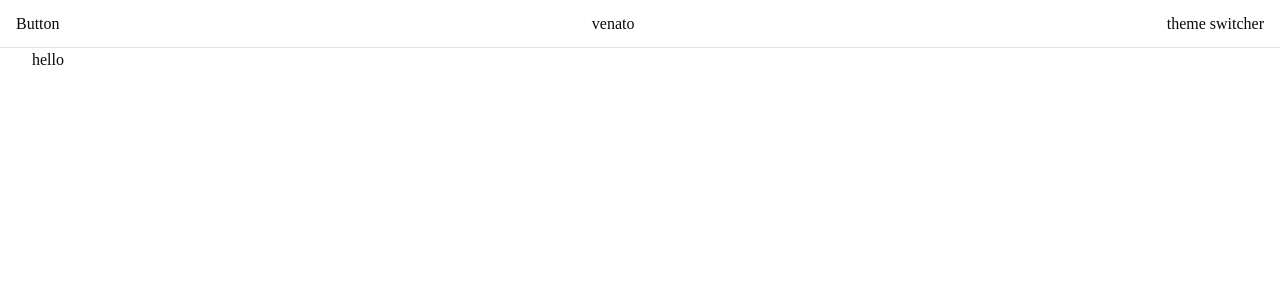
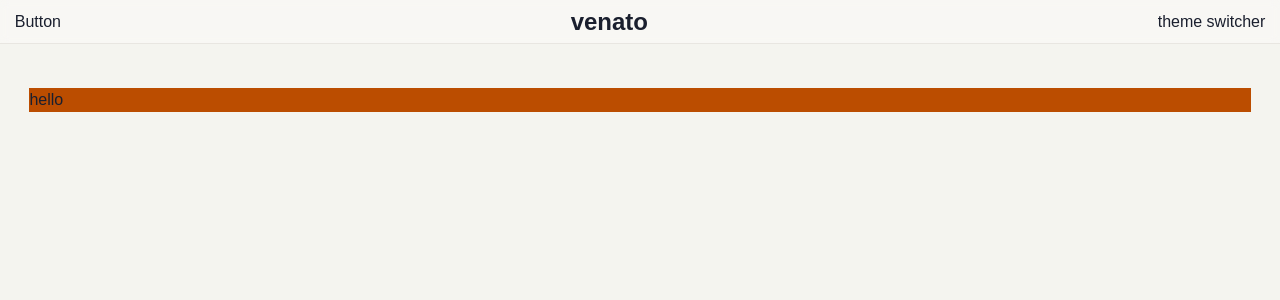
Before and after one commit to alainhaldi/venato, a Next.js app: page / in a window 1280 px wide. Shown: the top 300 px of the page. Built offline with nearby package versions, Linux system fonts and the light colour scheme.

Commit message:
Add tweakcn theme

```diff
--- a/package.json
+++ b/package.json
@@ -15,6 +15,7 @@
     "clsx": "^2.1.1",
     "lucide-react": "^1.7.0",
     "next": "16.2.2",
+    "next-themes": "^0.4.6",
     "radix-ui": "^1.4.3",
     "react": "19.2.4",
     "react-dom": "19.2.4",
--- a/src/app/globals.css
+++ b/src/app/globals.css
@@ -7,8 +7,8 @@
 @theme inline {
   --color-background: var(--background);
   --color-foreground: var(--foreground);
-  --font-sans: var(--font-sans);
-  --font-mono: var(--font-geist-mono);
+  --font-sans: Antic, ui-sans-serif, sans-serif, system-ui;
+  --font-mono: JetBrains Mono, Courier New, monospace;
   --font-heading: var(--font-sans);
   --color-sidebar-ring: var(--sidebar-ring);
   --color-sidebar-border: var(--sidebar-border);
@@ -46,75 +46,142 @@
   --radius-2xl: calc(var(--radius) * 1.8);
   --radius-3xl: calc(var(--radius) * 2.2);
   --radius-4xl: calc(var(--radius) * 2.6);
+  --font-serif: Signifier, Georgia, serif;
+  --radius: 0.35rem;
+  --tracking-tighter: calc(var(--tracking-normal) - 0.05em);
+  --tracking-tight: calc(var(--tracking-normal) - 0.025em);
+  --tracking-wide: calc(var(--tracking-normal) + 0.025em);
+  --tracking-wider: calc(var(--tracking-normal) + 0.05em);
+  --tracking-widest: calc(var(--tracking-normal) + 0.1em);
+  --tracking-normal: var(--tracking-normal);
+  --shadow-2xl: var(--shadow-2xl);
+  --shadow-xl: var(--shadow-xl);
+  --shadow-lg: var(--shadow-lg);
+  --shadow-md: var(--shadow-md);
+  --shadow: var(--shadow);
+  --shadow-sm: var(--shadow-sm);
+  --shadow-xs: var(--shadow-xs);
+  --shadow-2xs: var(--shadow-2xs);
+  --spacing: var(--spacing);
+  --letter-spacing: var(--letter-spacing);
+  --shadow-offset-y: var(--shadow-offset-y);
+  --shadow-offset-x: var(--shadow-offset-x);
+  --shadow-spread: var(--shadow-spread);
+  --shadow-blur: var(--shadow-blur);
+  --shadow-opacity: var(--shadow-opacity);
+  --color-shadow-color: var(--shadow-color);
+  --color-destructive-foreground: var(--destructive-foreground);
 }
 
 :root {
-  --background: oklch(1 0 0);
-  --foreground: oklch(0.145 0 0);
-  --card: oklch(1 0 0);
-  --card-foreground: oklch(0.145 0 0);
-  --popover: oklch(1 0 0);
-  --popover-foreground: oklch(0.145 0 0);
-  --primary: oklch(0.205 0 0);
-  --primary-foreground: oklch(0.985 0 0);
-  --secondary: oklch(0.97 0 0);
-  --secondary-foreground: oklch(0.205 0 0);
-  --muted: oklch(0.97 0 0);
-  --muted-foreground: oklch(0.556 0 0);
-  --accent: oklch(0.97 0 0);
-  --accent-foreground: oklch(0.205 0 0);
-  --destructive: oklch(0.577 0.245 27.325);
-  --border: oklch(0.922 0 0);
-  --input: oklch(0.922 0 0);
-  --ring: oklch(0.708 0 0);
-  --chart-1: oklch(0.87 0 0);
-  --chart-2: oklch(0.556 0 0);
-  --chart-3: oklch(0.439 0 0);
-  --chart-4: oklch(0.371 0 0);
-  --chart-5: oklch(0.269 0 0);
-  --radius: 0.625rem;
-  --sidebar: oklch(0.985 0 0);
-  --sidebar-foreground: oklch(0.145 0 0);
-  --sidebar-primary: oklch(0.205 0 0);
-  --sidebar-primary-foreground: oklch(0.985 0 0);
-  --sidebar-accent: oklch(0.97 0 0);
-  --sidebar-accent-foreground: oklch(0.205 0 0);
-  --sidebar-border: oklch(0.922 0 0);
-  --sidebar-ring: oklch(0.708 0 0);
+  --background: oklch(0.9761 0.0041 91.4461);
+  --foreground: oklch(0.2417 0.0298 269.8827);
+  --card: oklch(1.0000 0 0);
+  --card-foreground: oklch(0.2417 0.0298 269.8827);
+  --popover: oklch(1.0000 0 0);
+  --popover-foreground: oklch(0.2417 0.0298 269.8827);
+  --primary: oklch(0.6333 0.0309 154.9039);
+  --primary-foreground: oklch(1.0000 0 0);
+  --secondary: oklch(0.8596 0.0291 119.9919);
+  --secondary-foreground: oklch(0.2417 0.0298 269.8827);
+  --muted: oklch(0.9251 0.0071 88.6450);
+  --muted-foreground: oklch(0.5510 0.0234 264.3637);
+  --accent: oklch(0.8242 0.0221 136.6092);
+  --accent-foreground: oklch(0.2417 0.0298 269.8827);
+  --destructive: oklch(0.5624 0.1743 26.1433);
+  --border: oklch(0.9251 0.0071 88.6450);
+  --input: oklch(1.0000 0 0);
+  --ring: oklch(0.6333 0.0309 154.9039);
+  --chart-1: oklch(0.6333 0.0309 154.9039);
+  --chart-2: oklch(0.7209 0.0489 120.9474);
+  --chart-3: oklch(0.6744 0.0427 136.0110);
+  --chart-4: oklch(0.5510 0.0234 264.3637);
+  --chart-5: oklch(0.9251 0.0071 88.6450);
+  --radius: 0.35rem;
+  --sidebar: oklch(0.9845 0.0026 106.4477);
+  --sidebar-foreground: oklch(0.2417 0.0298 269.8827);
+  --sidebar-primary: oklch(0.6333 0.0309 154.9039);
+  --sidebar-primary-foreground: oklch(1.0000 0 0);
+  --sidebar-accent: oklch(0.9251 0.0071 88.6450);
+  --sidebar-accent-foreground: oklch(0.2417 0.0298 269.8827);
+  --sidebar-border: oklch(0.9251 0.0071 88.6450);
+  --sidebar-ring: oklch(0.6333 0.0309 154.9039);
+  --destructive-foreground: oklch(1.0000 0 0);
+  --font-sans: Antic, ui-sans-serif, sans-serif, system-ui;
+  --font-serif: Signifier, Georgia, serif;
+  --font-mono: JetBrains Mono, Courier New, monospace;
+  --shadow-color: #1a1f2e;
+  --shadow-opacity: 0.04;
+  --shadow-blur: 2px;
+  --shadow-spread: 0px;
+  --shadow-offset-x: 0px;
+  --shadow-offset-y: 1px;
+  --letter-spacing: 0em;
+  --spacing: 0.23rem;
+  --shadow-2xs: 0px 1px 2px 0px hsl(225 27.7778% 14.1176% / 0.02);
+  --shadow-xs: 0px 1px 2px 0px hsl(225 27.7778% 14.1176% / 0.02);
+  --shadow-sm: 0px 1px 2px 0px hsl(225 27.7778% 14.1176% / 0.04), 0px 1px 2px -1px hsl(225 27.7778% 14.1176% / 0.04);
+  --shadow: 0px 1px 2px 0px hsl(225 27.7778% 14.1176% / 0.04), 0px 1px 2px -1px hsl(225 27.7778% 14.1176% / 0.04);
+  --shadow-md: 0px 1px 2px 0px hsl(225 27.7778% 14.1176% / 0.04), 0px 2px 4px -1px hsl(225 27.7778% 14.1176% / 0.04);
+  --shadow-lg: 0px 1px 2px 0px hsl(225 27.7778% 14.1176% / 0.04), 0px 4px 6px -1px hsl(225 27.7778% 14.1176% / 0.04);
+  --shadow-xl: 0px 1px 2px 0px hsl(225 27.7778% 14.1176% / 0.04), 0px 8px 10px -1px hsl(225 27.7778% 14.1176% / 0.04);
+  --shadow-2xl: 0px 1px 2px 0px hsl(225 27.7778% 14.1176% / 0.10);
+  --tracking-normal: 0em;
 }
 
 .dark {
-  --background: oklch(0.145 0 0);
-  --foreground: oklch(0.985 0 0);
-  --card: oklch(0.205 0 0);
-  --card-foreground: oklch(0.985 0 0);
-  --popover: oklch(0.205 0 0);
-  --popover-foreground: oklch(0.985 0 0);
-  --primary: oklch(0.922 0 0);
-  --primary-foreground: oklch(0.205 0 0);
-  --secondary: oklch(0.269 0 0);
-  --secondary-foreground: oklch(0.985 0 0);
-  --muted: oklch(0.269 0 0);
-  --muted-foreground: oklch(0.708 0 0);
-  --accent: oklch(0.269 0 0);
-  --accent-foreground: oklch(0.985 0 0);
-  --destructive: oklch(0.704 0.191 22.216);
-  --border: oklch(1 0 0 / 10%);
-  --input: oklch(1 0 0 / 15%);
-  --ring: oklch(0.556 0 0);
-  --chart-1: oklch(0.87 0 0);
-  --chart-2: oklch(0.556 0 0);
-  --chart-3: oklch(0.439 0 0);
-  --chart-4: oklch(0.371 0 0);
-  --chart-5: oklch(0.269 0 0);
-  --sidebar: oklch(0.205 0 0);
-  --sidebar-foreground: oklch(0.985 0 0);
-  --sidebar-primary: oklch(0.488 0.243 264.376);
-  --sidebar-primary-foreground: oklch(0.985 0 0);
-  --sidebar-accent: oklch(0.269 0 0);
-  --sidebar-accent-foreground: oklch(0.985 0 0);
-  --sidebar-border: oklch(1 0 0 / 10%);
-  --sidebar-ring: oklch(0.556 0 0);
+  --background: oklch(0.1448 0 0);
+  --foreground: oklch(0.9702 0 0);
+  --card: oklch(0.1822 0 0);
+  --card-foreground: oklch(0.9702 0 0);
+  --popover: oklch(0.1822 0 0);
+  --popover-foreground: oklch(0.9702 0 0);
+  --primary: oklch(0.6333 0.0309 154.9039);
+  --primary-foreground: oklch(0 0 0);
+  --secondary: oklch(0.2178 0 0);
+  --secondary-foreground: oklch(0.9702 0 0);
+  --muted: oklch(0.2178 0 0);
+  --muted-foreground: oklch(0.7058 0 0);
+  --accent: oklch(0.3709 0.0248 153.9823);
+  --accent-foreground: oklch(0.9702 0 0);
+  --destructive: oklch(0.6368 0.2078 25.3313);
+  --border: oklch(0.2850 0 0);
+  --input: oklch(0.1822 0 0);
+  --ring: oklch(0.6333 0.0309 154.9039);
+  --chart-1: oklch(0.6333 0.0309 154.9039);
+  --chart-2: oklch(0.7209 0.0489 120.9474);
+  --chart-3: oklch(0.6744 0.0427 136.0110);
+  --chart-4: oklch(0.5510 0.0234 264.3637);
+  --chart-5: oklch(0.5096 0.0289 152.3460);
+  --sidebar: oklch(0.1684 0 0);
+  --sidebar-foreground: oklch(0.9702 0 0);
+  --sidebar-primary: oklch(0.6333 0.0309 154.9039);
+  --sidebar-primary-foreground: oklch(1.0000 0 0);
+  --sidebar-accent: oklch(0.2178 0 0);
+  --sidebar-accent-foreground: oklch(0.9702 0 0);
+  --sidebar-border: oklch(0.2850 0 0);
+  --sidebar-ring: oklch(0.6333 0.0309 154.9039);
+  --destructive-foreground: oklch(1.0000 0 0);
+  --radius: 0.35rem;
+  --font-sans: Antic, ui-sans-serif, sans-serif, system-ui;
+  --font-serif: Signifier, Georgia, serif;
+  --font-mono: JetBrains Mono, Courier New, monospace;
+  --shadow-color: #000000;
+  --shadow-opacity: 0.04;
+  --shadow-blur: 2px;
+  --shadow-spread: 0px;
+  --shadow-offset-x: 0px;
+  --shadow-offset-y: 1px;
+  --letter-spacing: 0em;
+  --spacing: 0.23rem;
+  --shadow-2xs: 0px 1px 2px 0px hsl(0 0% 0% / 0.02);
+  --shadow-xs: 0px 1px 2px 0px hsl(0 0% 0% / 0.02);
+  --shadow-sm: 0px 1px 2px 0px hsl(0 0% 0% / 0.04), 0px 1px 2px -1px hsl(0 0% 0% / 0.04);
+  --shadow: 0px 1px 2px 0px hsl(0 0% 0% / 0.04), 0px 1px 2px -1px hsl(0 0% 0% / 0.04);
+  --shadow-md: 0px 1px 2px 0px hsl(0 0% 0% / 0.04), 0px 2px 4px -1px hsl(0 0% 0% / 0.04);
+  --shadow-lg: 0px 1px 2px 0px hsl(0 0% 0% / 0.04), 0px 4px 6px -1px hsl(0 0% 0% / 0.04);
+  --shadow-xl: 0px 1px 2px 0px hsl(0 0% 0% / 0.04), 0px 8px 10px -1px hsl(0 0% 0% / 0.04);
+  --shadow-2xl: 0px 1px 2px 0px hsl(0 0% 0% / 0.10);
 }
 
 @layer base {
@@ -123,6 +190,7 @@
   }
   body {
     @apply bg-background text-foreground;
+    letter-spacing: var(--tracking-normal);
   }
   html {
     @apply font-sans;
--- a/src/app/layout.tsx
+++ b/src/app/layout.tsx
@@ -30,7 +30,7 @@ export default function RootLayout({
     >
       <body>
         <AppHeader></AppHeader>
-        <main className="min-h-screen flex-1 overflow-y-auto overflow-x-hidden px-8 bg-secondary/10 flex flex-col">
+        <main className="min-h-screen flex-1 overflow-y-auto overflow-x-hidden py-12 px-8 bg-secondary/10 flex flex-col">
           {children}
         </main>
       </body>
--- a/src/app/page.tsx
+++ b/src/app/page.tsx
@@ -1,11 +1,7 @@
-import AppHeader from "@/components/header";
-
 export default function Home() {
   return (
-    <>
-      <div>
-        <p>hello</p>
-      </div>
-    </>
+    <div className="bg-amber-700">
+      <p>hello</p>
+    </div>
   );
 }
--- a/src/components/header.tsx
+++ b/src/components/header.tsx
@@ -1,8 +1,8 @@
 const AppHeader = () => {
   return (
-    <div className="sticky top-0 z-50 flex h-12 items-center justify-between px-4 border-b -backdrop-blur-xs">
+    <div className="sticky top-0 z-50 flex flex-row h-12 items-center justify-between px-4 border-b backdrop-blur-xs">
       <p>Button</p>
-      <p>venato</p>
+      <p className="text-2xl font-bold">venato</p>
       <p>theme switcher</p>
     </div>
   );
```
Also changed, not shown: 1 other file (tests, documents, lock files or other folders).
